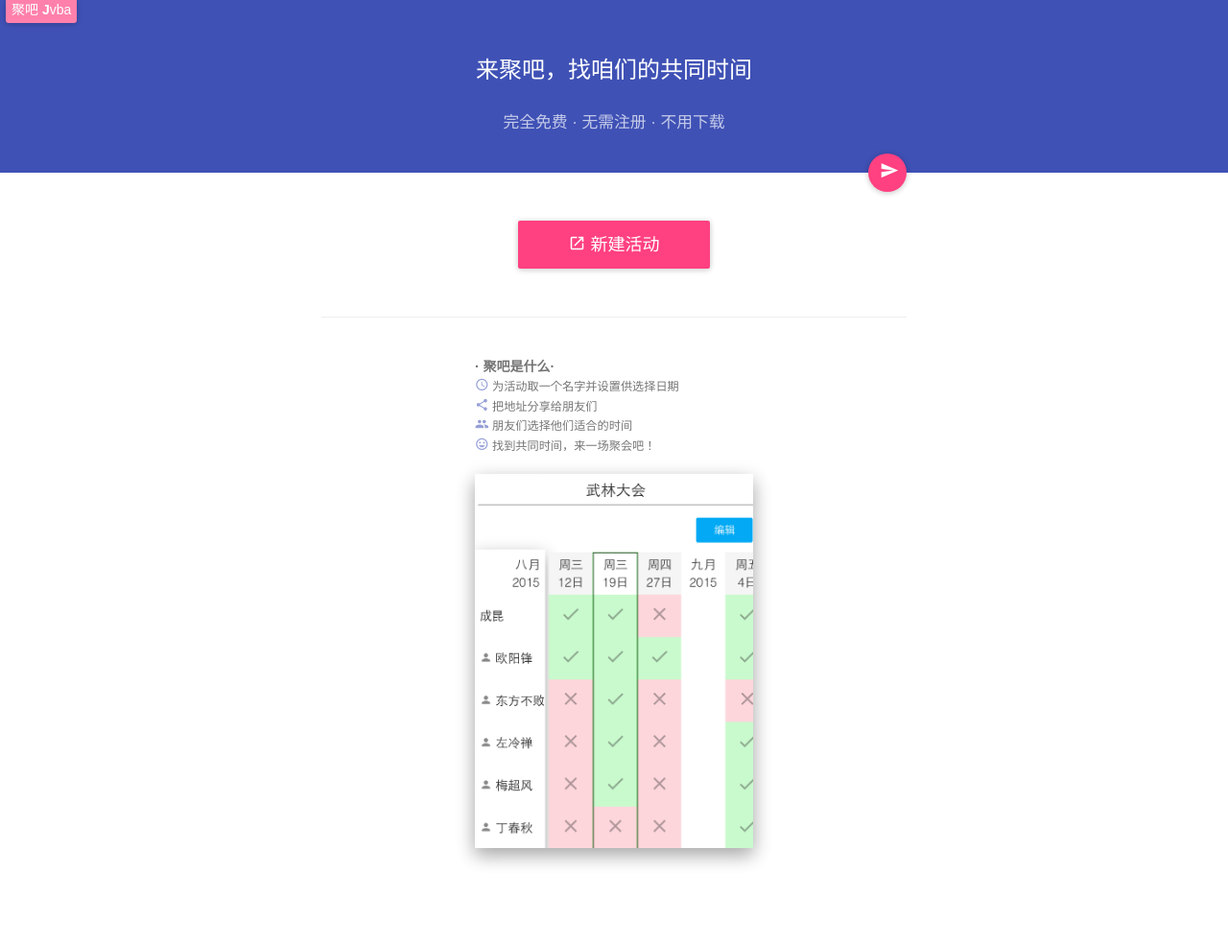
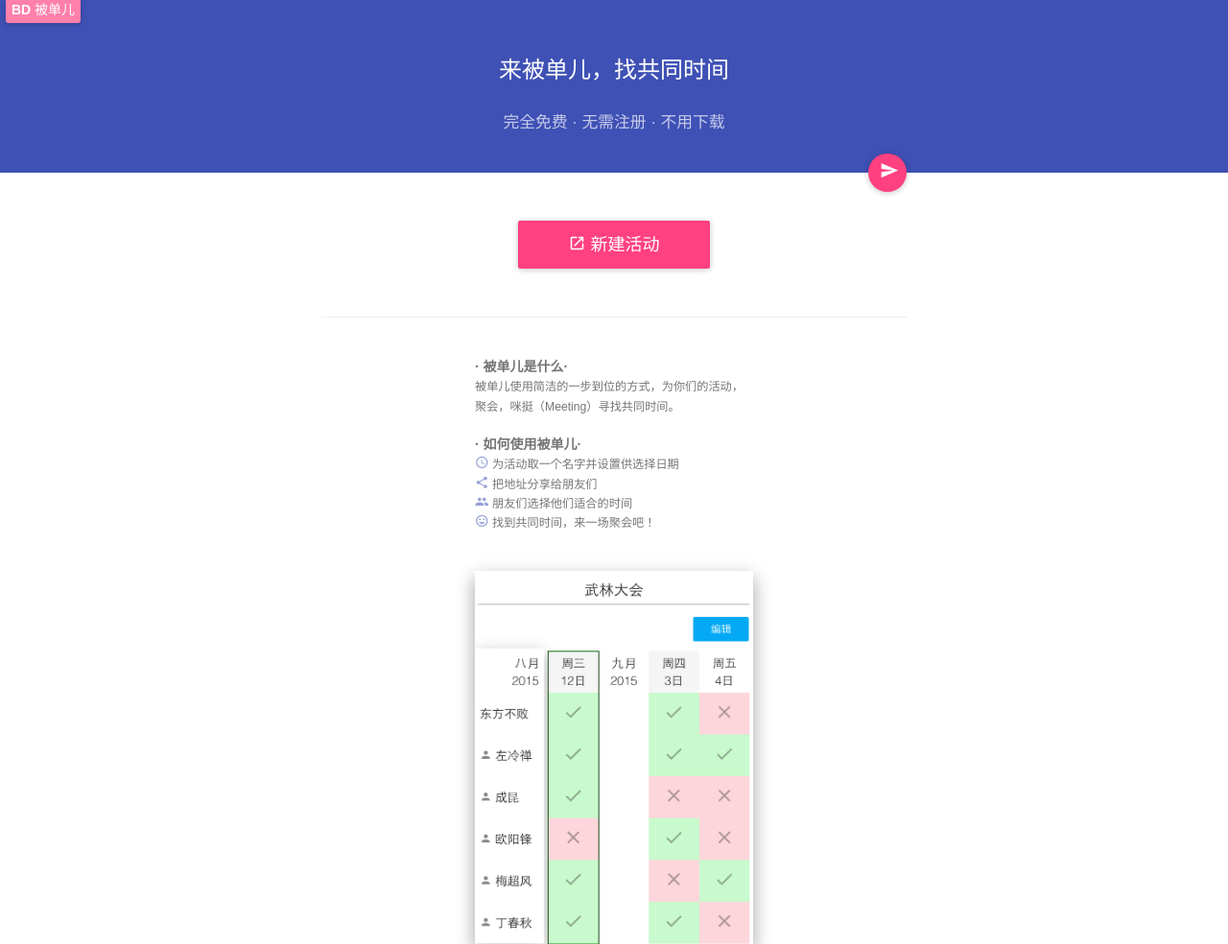
Before and after one commit to JLLLinn/groupschedulingapp, a Django app: page / in a window 1280 px wide. Shown: the top 984 px of the page at 96% size. Before the commit the page ends 902 px from the top, so only its background shows below. Run offline with Django 3.2, Linux system fonts and the light colour scheme; some libraries are stand-ins or nearby versions.

Commit message:
first stage finalized, name changed

```diff
--- a/schsite/event_scheduling/static/event_scheduling/js/create_date.js
+++ b/schsite/event_scheduling/static/event_scheduling/js/create_date.js
@@ -21,10 +21,6 @@ function init() {
     //FastClick.attach(document.body);
     $.material.init();
     FastClick.attach(document.body);
-    $("#planALink").on("click", function () {
-            window.open("http://" + location.host);
-        }
-    );
     initEventTitle();
     initDatePicker();
     initNameCreate();
--- a/schsite/event_scheduling/static/event_scheduling/js/plan_detail.js
+++ b/schsite/event_scheduling/static/event_scheduling/js/plan_detail.js
@@ -182,7 +182,7 @@ function initUIHandlers() {
 
     });
     $("#shareLink").on("click", function () {
-        prompt("复制链接八～", window.location.href);
+        prompt("复制如下链接发给朋友让他们来选择时间：", window.location.href);
     });
     $("#allDone").on("click", function () {
         if (tryRenderStatus(STATUS_ALL_DONE)) {
@@ -220,9 +220,6 @@ function initUIHandlers() {
         $confirm_btn.off();
         $confirm_btn.click({"eut_hid": eut_hid}, deleteEutByIdCallback);
         $myModal.modal('show');
-    });
-    $("#planALink").on("click", function () {
-        window.open("http://" + location.host);
     });
 
 }
--- a/schsite/event_scheduling/templates/event_scheduling/base_site.html
+++ b/schsite/event_scheduling/templates/event_scheduling/base_site.html
@@ -4,17 +4,18 @@
 <html lang="en">
 <head>
     <meta charset="utf-8">
-    <meta name="description" content="为你们的聚会咪挺（Meeting）找共同时间！"/>
+    <meta name="description" content="被单儿使用简洁的一步到位的方式，为你们的活动，聚会，咪挺（Meeting）寻找共同时间。 他是一个平台网站APP。"/>
     <meta name="viewport" content="width=device-width, initial-scale=1, maximum-scale=1, user-scalable=no">
     <meta name="mobile-web-app-capable" content="yes">
     <meta http-equiv="X-UA-Compatible" content="IE=edge">
     <meta name="mobile-web-app-capable" content="yes">
     <meta name="apple-mobile-web-app-capable" content="yes">
     <meta name="apple-mobile-web-app-status-bar-style" content="default">
-    <meta name="apple-mobile-web-app-title" content="聚吧">
+    <meta name="apple-mobile-web-app-title" content="被单儿">
     <meta http-equiv="cleartype" content="on">
+    <link rel="shortcut icon" type="image/png" href="{% static 'event_scheduling/images/favicon.ico' %}"/>
     {# TODO Needs to be traslated #}
-    <title>{% block title %}{{ site_title|default:_('聚吧') }}{% endblock %}</title>
+    <title>{% block title %}{{ site_title|default:_('被单儿') }}{% endblock %}</title>
     <link rel="stylesheet" type="text/css" href="{% static 'event_scheduling/css/bootstrap.min.css' %}"/>
     <link rel="stylesheet" type="text/css" href="{% static 'event_scheduling/css/material.min.css' %}"/>
     <link rel="stylesheet" type="text/css" href="{% static 'event_scheduling/css/ripples.min.css' %}"/>
@@ -27,6 +28,10 @@
 <body>
 
 {% block body %}{% endblock %}
+<a id="planALink" target="_blank" href="{% url 'event_scheduling:index' %}"><strong>BD</strong> 被单儿
+        {#        <small style="font-size:0.7em; color:#888888;">出品</small>#}
+</a>
+
 
 <script src="{% static 'event_scheduling/js/jquery-1.11.3.min.js' %}"></script>
 <script src="{% static 'event_scheduling/js/bootstrap.min.js' %}"></script>
--- a/schsite/event_scheduling/templates/event_scheduling/index.html
+++ b/schsite/event_scheduling/templates/event_scheduling/index.html
@@ -7,7 +7,7 @@
          ">
         <br><br><br>
 
-        <h3 class="page-title dark-bg-primary" style="">来聚吧，找咱们的共同时间</h3><br>
+        <h3 class="page-title dark-bg-primary" style="">来被单儿，找共同时间</h3><br>
         <span class='dark-bg-secondary' style="font-size:1.2em;">完全免费 &middot; 无需注册 &middot; 不用下载</span>
         <br><br><br>
     </div>
@@ -32,7 +32,12 @@
 
         <div class="row">
             <div class="col-xs-offset-1 col-xs-10 col-md-6 col-md-offset-3">
-                <strong class="light-bg-secondary"> &middot; 聚吧是什么&middot; </strong><br>
+                <strong class="light-bg-secondary"> &middot; 被单儿是什么&middot; </strong><br>
+                  <span style="font-size: 0.87em; " class="light-bg-secondary">
+                        被单儿使用简洁的一步到位的方式，为你们的活动，聚会，咪挺（Meeting）寻找共同时间。
+                    </span>
+                <br><br>
+                 <strong class="light-bg-secondary"> &middot; 如何使用被单儿&middot; </strong><br>
                     <span style="font-size: 0.87em; " class="light-bg-secondary">
                         <i class="mdi-action-schedule"
                            style="font-size:1.2em; color:#3f51b5;"></i> 为活动取一个名字并设置供选择日期</br>
@@ -42,7 +47,7 @@
                     </span>
             </div>
         </div>
-        <br>
+        <br><br>
 
         <div class="row">
             <div class="text-center col-xs-offset-1 col-xs-10 col-md-6 col-md-offset-3 ">
@@ -60,7 +65,7 @@
             <div class="modal-content">
                 <div class="modal-header">
                     <button type="button" class="close" data-dismiss="modal" aria-hidden="true">×</button>
-                    <h4 class="modal-title">想对我（聚吧的创造者）说什么？<br>
+                    <h4 class="modal-title">想对我（被单儿的创造者）说什么？<br>
                         <small>直接在下框中输入点击发送。请记得写上您的联系方式</small>
                     </h4>
                 </div>
@@ -75,15 +80,12 @@
                     </button>
                 </div>
                 <div class="col-xs-12" id="loaderDiv"
-                 style="width:100%; margin:0px; padding-left:0px; padding-right:0; z-index:51;height:3px; bottom:0px">
-                &nbsp;
-            </div>
+                     style="width:100%; margin:0px; padding-left:0px; padding-right:0; z-index:51;height:3px; bottom:0px">
+                    &nbsp;
+                </div>
             </div>
         </div>
     </div>
-    <a id="planALink" href="{% url 'event_scheduling:index' %}">聚吧 <strong>J</strong>vba
-        {#        <small style="font-size:0.7em; color:#888888;">出品</small>#}
-    </a>
 {% endblock %}
 
 {% block additionaljs %}
--- a/schsite/event_scheduling/urls.py
+++ b/schsite/event_scheduling/urls.py
@@ -6,9 +6,9 @@ urlpatterns = [
     url(r'^$', views.index, name='index'),
     url(r'^create-date$', views.create_date, name='create_date'),
     url(r'^add/whole-day$', views.add_whole_day, name='add_whole_day'),
-    url(r'^plan/(?P<event_hid>[\w]+)/', views.get_plan, name='fetch_plan'),
     url(r'^get-euts/(?P<event_hid>[\w]+)/', views.get_euts_for_event, name='get_euts_for_event'),
     url(r'^save-eut/', views.save_eut, name='save_eut'),
-    url(r'^delete-eut/',views.delete_eut, name='delete_eut'),
-    url(r'^send-email/',views.send_email, name='send_email')
+    url(r'^delete-eut/', views.delete_eut, name='delete_eut'),
+    url(r'^send-email/', views.send_email, name='send_email'),
+    url(r'^(?P<event_hid>[\w]+)/', views.get_plan, name='fetch_plan')
 ]
```
Also changed, not shown: schsite/event_scheduling/static/event_scheduling/css/style.css (+14 -9 lines), schsite/event_scheduling/templates/event_scheduling/create_date.html (+7 -11 lines), schsite/event_scheduling/templates/event_scheduling/plan_detail.html (+4 -7 lines), schsite/event_scheduling/static/event_scheduling/images/favicon.ico (added), schsite/event_scheduling/static/event_scheduling/images/index-promo-img.PNG.
